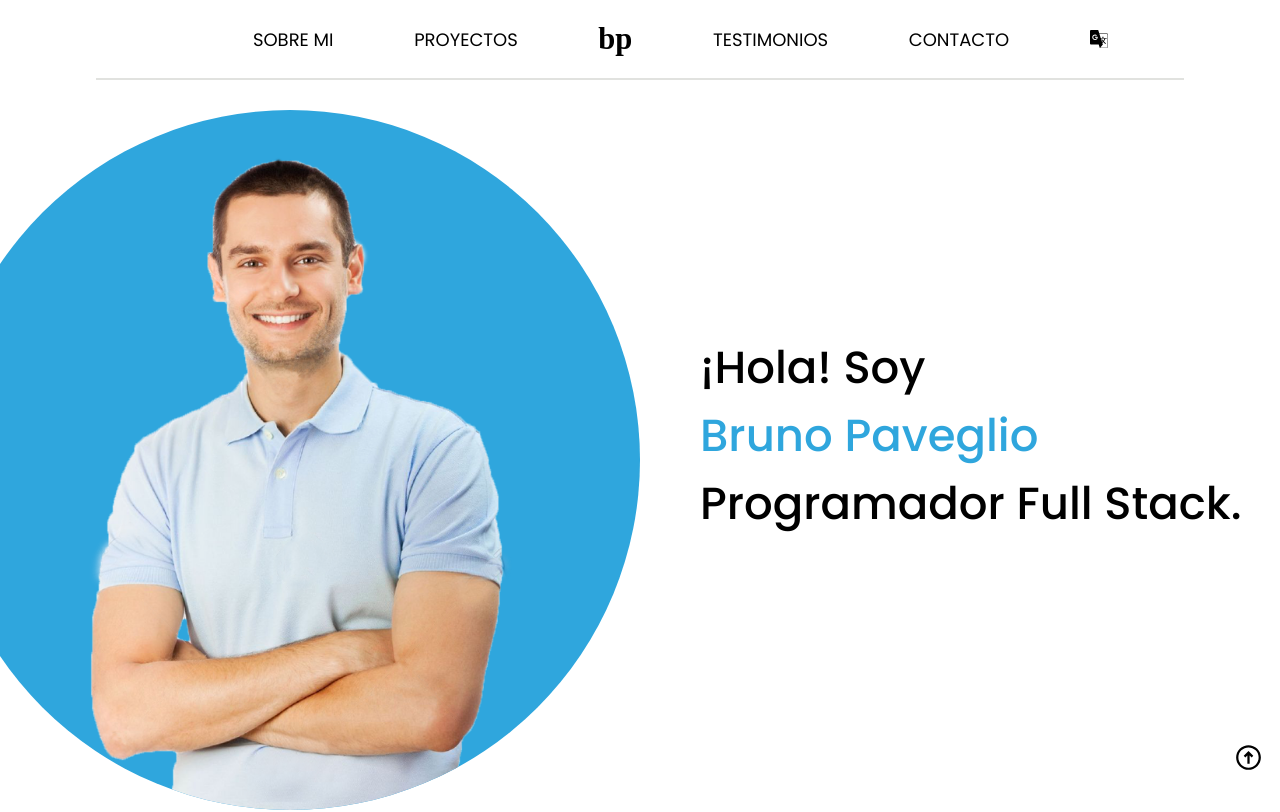
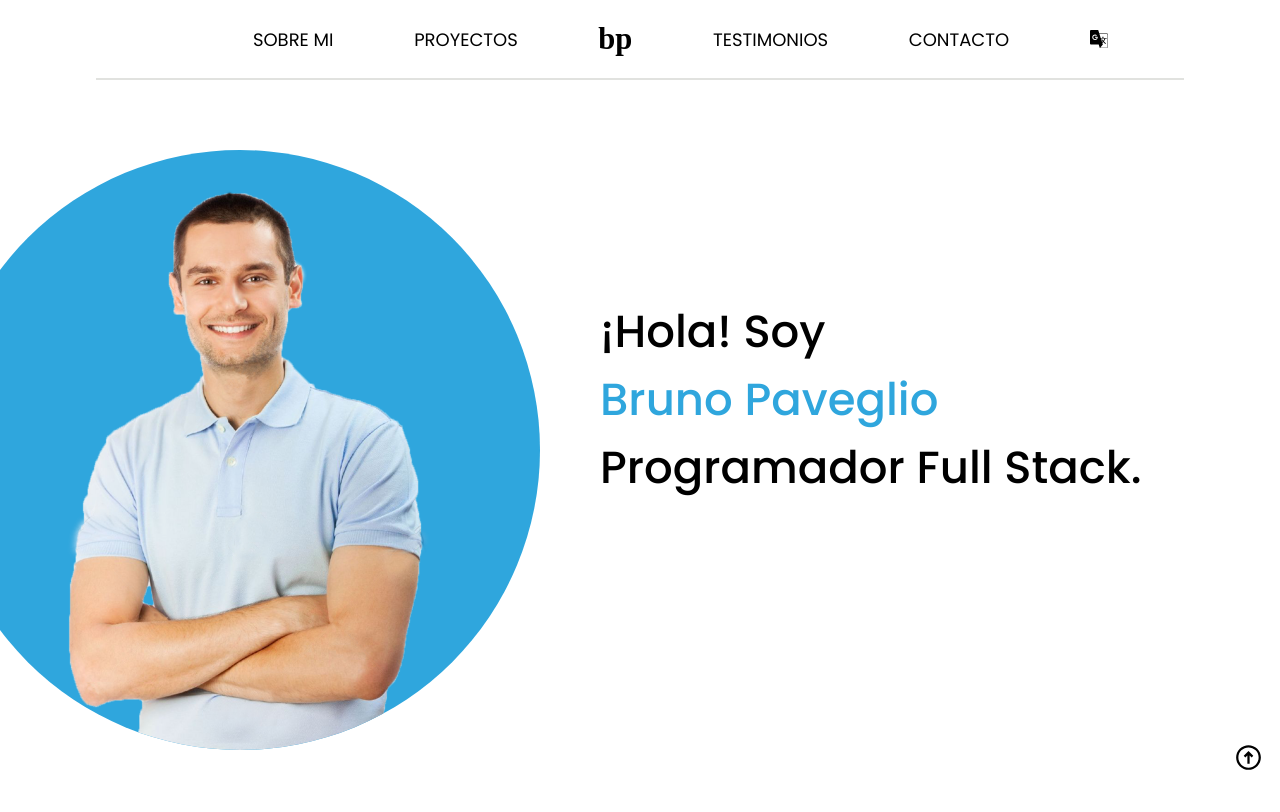
Before and after one commit to Pavegliobruno/portfolio_paveglio, a React (Create React App) app: page / in a window 1280 px wide. Shown: the top 812 px of the page. Built offline with nearby package versions, Linux system fonts and the light colour scheme; a web font is replaced by a local one.

Commit message:
Changes in responsive

```diff
--- a/src/components/aboutMe/styled.js
+++ b/src/components/aboutMe/styled.js
@@ -131,7 +131,7 @@ const AboutStyle = styled.div`
 	}
 
 	@media (min-width: 720px) and (max-width: 1126px) {
-		background-color: blue;
+		border: 1px solid red;
 	}
 
 	@media (min-width: 1127px) and (max-width: 1440px) {
--- a/src/components/home/styled.js
+++ b/src/components/home/styled.js
@@ -50,8 +50,8 @@ const HomeStyle = styled.div`
 			justify-content: center;
 			align-items: flex-end;
 			background-color: #2fa6dd; //f8b545
-			width: 200px;
-			height: 200px;
+			width: 230px;
+			height: 230px;
 			border-radius: 100%;
 			position: static;
 
@@ -75,10 +75,68 @@ const HomeStyle = styled.div`
 		}
 	}
 
-	@media (min-width: 720px) and (max-width: 1126px) {
+	@media (min-width: 720px) and (max-width: 979px) {
+		display: flex;
+		flex-direction: column;
+		justify-content: space-evenly;
+		align-items: center;
+		height: 60vh;
+		width: 100vw;
+
+		.colorCircle {
+			display: flex;
+			justify-content: center;
+			align-items: flex-end;
+			background-color: #2fa6dd; //f8b545
+			width: 300px;
+			height: 300px;
+			border-radius: 100%;
+			position: static;
+
+			.profileImg {
+				max-width: 90%;
+				max-height: 100%;
+				object-fit: content;
+			}
+		}
+
+		.titleDiv {
+			display: flex;
+			flex-direction: column;
+			justify-content: center;
+			font-size: 2rem;
+			font-weight: 500;
+
+			.myName {
+				color: #2fa6dd;
+			}
+		}
 	}
 
-	@media (min-width: 1127px) and (max-width: 1440px) {
+	@media (min-width: 980px) and (max-width: 1199px) {
+		height: 80vh;
+
+		.colorCircle {
+			width: 500px;
+			height: 500px;
+			top: 120px;
+
+			.profileImg {
+			}
+		}
+	}
+
+	@media (min-width: 1200px) and (max-width: 1440px) {
+		height: 80vh;
+
+		.colorCircle {
+			width: 600px;
+			height: 600px;
+			top: 70px;
+
+			.profileImg {
+			}
+		}
 	}
 
 	@media (min-width: 1441px) {
--- a/src/components/presentational/footer/styled.js
+++ b/src/components/presentational/footer/styled.js
@@ -23,6 +23,23 @@ const FooterStyle = styled.div`
 		bottom: 1rem;
 		font-size: 1.5rem;
 	}
+
+	@media (min-width: 360px) and (max-width: 719px) {
+		.toTop {
+			right: 2rem;
+			bottom: 1.5rem;
+			font-size: 1.8rem;
+		}
+	}
+
+	@media (min-width: 720px) and (max-width: 1126px) {
+	}
+
+	@media (min-width: 1127px) and (max-width: 1440px) {
+	}
+
+	@media (min-width: 1441px) {
+	}
 `;
 
 export default FooterStyle;
--- a/src/components/presentational/slider/slider.js
+++ b/src/components/presentational/slider/slider.js
@@ -28,13 +28,13 @@ function SliderCards({data}) {
 				breakpoint: 1075,
 				settings: {
 					arrows: true,
-					slidesToShow: 2,
+					slidesToShow: 1,
 				},
 			},
 			{
-				breakpoint: 740,
+				breakpoint: 399,
 				settings: {
-					arrows: true,
+					arrows: false,
 					slidesToShow: 1,
 				},
 			},
--- a/src/components/presentational/slider/styled.js
+++ b/src/components/presentational/slider/styled.js
@@ -1,15 +1,9 @@
 import styled from 'styled-components';
 
 const CarouselStyle = styled.div`
-	width: 100%;
+	width: 90%;
 	padding: 0 10%;
-	.cb-centermode {
-		margin-bottom: 20px;
-		display: block;
-	}
-	.cb-centermode input {
-		margin-right: 7px;
-	}
+
 	.slick-arrow.slick-prev,
 	.slick-arrow.slick-next {
 		display: flex;
--- a/src/components/presentational/testimonialCard/styled.js
+++ b/src/components/presentational/testimonialCard/styled.js
@@ -56,7 +56,25 @@ const TestimonialCardStyle = styled.div`
 		opacity: 0.15;
 	}
 
-	@media (min-width: 360px) and (max-width: 719px) {
+	@media (min-width: 300px) and (max-width: 399px) {
+		width: 20rem;
+		margin: 1rem;
+		padding: 0.5rem;
+
+		.testimonial {
+			margin: 0.7rem;
+			z-index: 1;
+		}
+
+		.quoteOpen {
+			top: 45px;
+		}
+		.quoteClose {
+			bottom: 30px;
+		}
+	}
+
+	@media (min-width: 400px) and (max-width: 719px) {
 		width: 22rem;
 		margin: 1rem;
 		padding: 0.5rem;
@@ -75,21 +93,12 @@ const TestimonialCardStyle = styled.div`
 	}
 
 	@media (min-width: 720px) and (max-width: 1126px) {
-		background-color: blue;
 	}
 
 	@media (min-width: 1127px) and (max-width: 1440px) {
-		html {
-			font-size: 18px;
-			background-color: green;
-		}
 	}
 
 	@media (min-width: 1441px) {
-		html {
-			font-size: 18px;
-			background-color: yellow;
-		}
 	}
 `;
 
--- a/src/components/testimonials/styled.js
+++ b/src/components/testimonials/styled.js
@@ -45,15 +45,9 @@ const TestimonialsStyle = styled.div`
 	}
 
 	@media (min-width: 1127px) and (max-width: 1440px) {
-		html {
-			font-size: 18px;
-		}
 	}
 
 	@media (min-width: 1441px) {
-		html {
-			font-size: 18px;
-		}
 	}
 `;
 
```
